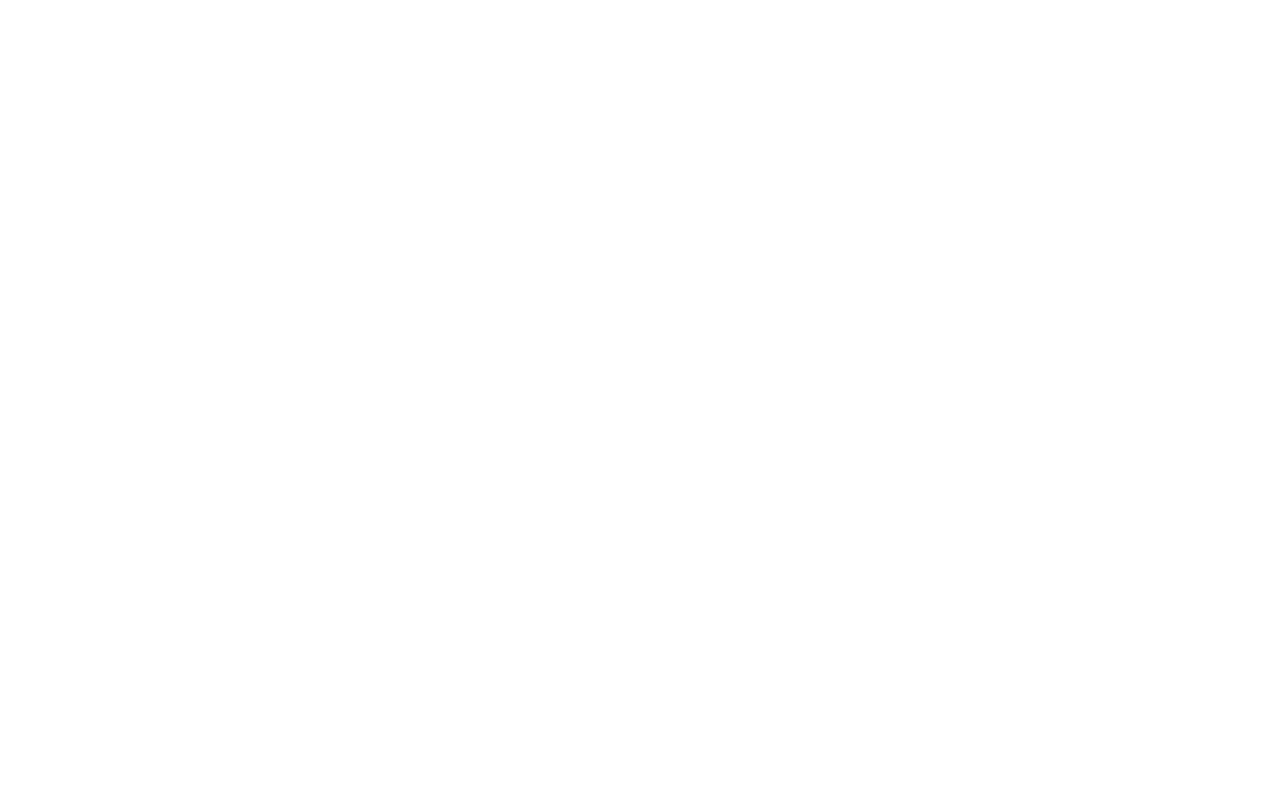
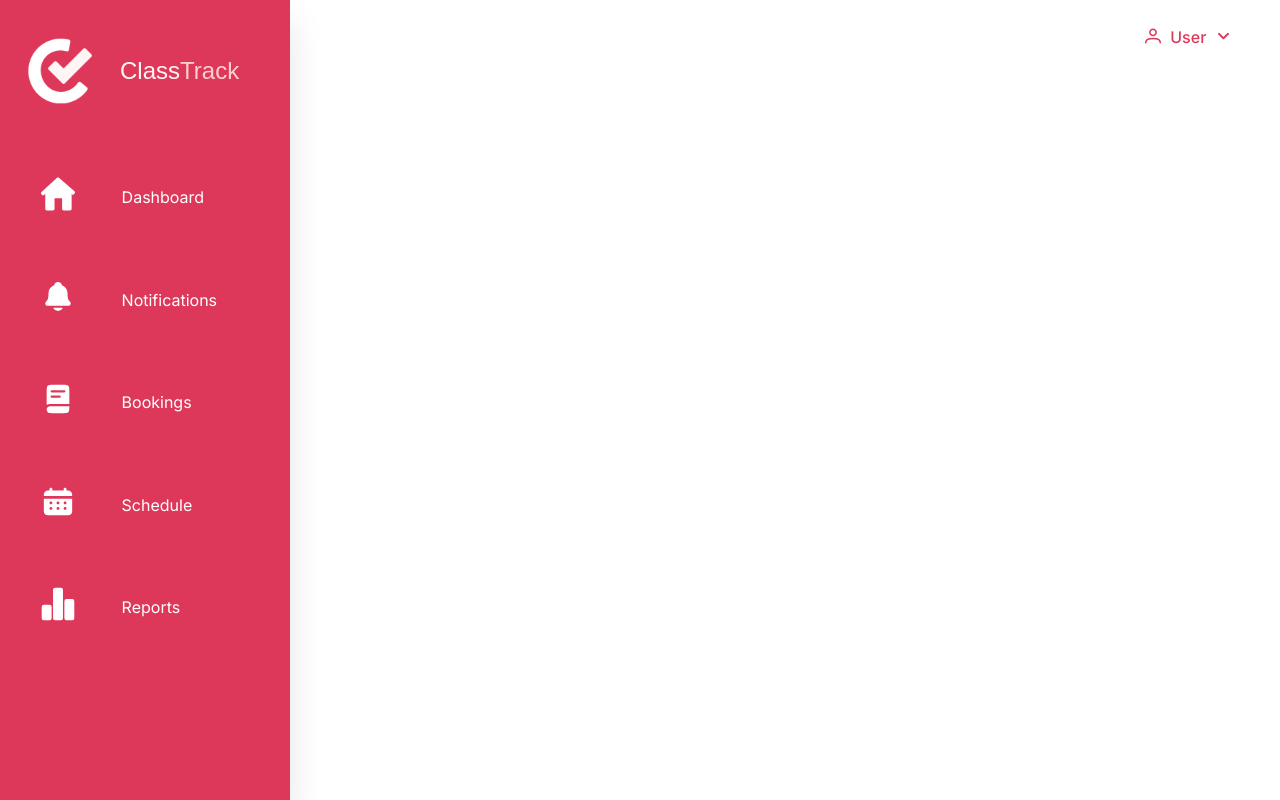
Before and after one commit to AshleyRiannaMorales/ClassTrack, a Vue app: page /adminnotifications in a window 1280 px wide. Before the commit this address had no page. Built offline with nearby package versions, Linux system fonts and the light colour scheme; a web font is replaced by a local one.

Commit message:
Updated folders

```diff
--- a/src/views/AdminBookings.vue
+++ b/src/views/Admin/AdminBookings.vue
@@ -1,7 +1,7 @@
 <script setup>
-import SideBarMenu from "../components/SideBarMenu.vue";
-import TopBarMenu from "../components/TopBarMenu.vue";
-import AdminBookingsTable from "../components/AdminBookingsTable.vue";
+import SideBarMenu from "../../components/SideBarMenu.vue";
+import TopBarMenu from "../../components/TopBarMenu.vue";
+import AdminBookingsTable from "../../components/AdminBookingsTable.vue";
 
 
 </script>
--- a/src/views/AdminDashboard.vue
+++ b/src/views/Admin/AdminDashboard.vue
@@ -1,6 +1,6 @@
 <script setup>
-import SideBarMenu from "../components/SideBarMenu.vue";
-import TopBarMenu from "../components/TopBarMenu.vue";
+import SideBarMenu from "../../components/SideBarMenu.vue";
+import TopBarMenu from "../../components/TopBarMenu.vue";
 
 import DataTable from 'primevue/datatable';
 import Column from 'primevue/column';
--- a/src/views/AdminLogin.vue
+++ b/src/views/Admin/AdminLogin.vue
@@ -2,7 +2,7 @@
 import Button from 'primevue/button';
 import InputText from 'primevue/inputtext';
 import Password from 'primevue/password';
-import router from '../router';
+import router from '../../router';
 import { ref } from 'vue';
 import axios from 'axios';
 
--- /dev/null
+++ b/src/views/Admin/AdminNotifications.vue
@@ -0,0 +1,14 @@
+<script setup>
+import SideBarMenu from "../../components/SideBarMenu.vue";
+import TopBarMenu from "../../components/TopBarMenu.vue";
+</script>
+
+<template>
+
+    <SideBarMenu />
+    <TopBarMenu />
+
+
+</template>
+
+<style scoped></style>
```
Also changed, not shown: src/router/index.js (+5 -3 lines).
